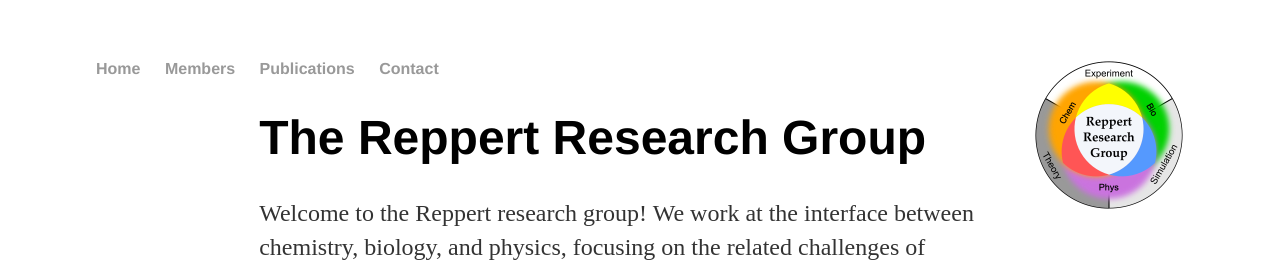
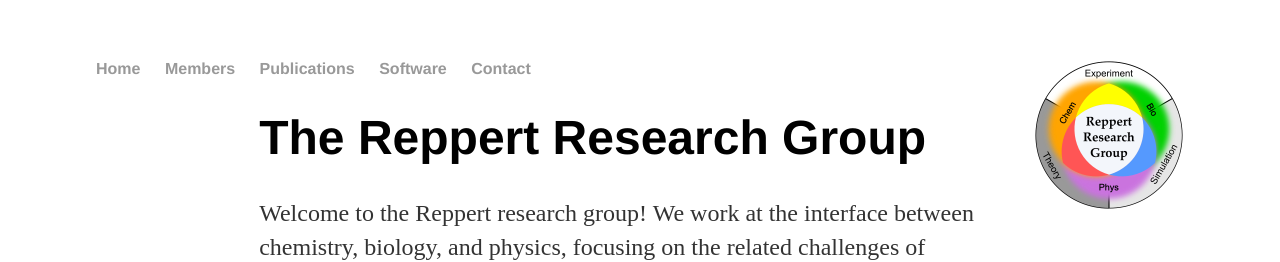
Before and after one commit to mreppert/mreppert.github.io, a Jekyll site: the page built from index.html, in a window 1280 px wide. Shown: the top 262 px of the page. Built offline with Jekyll 4.4.1, drawn with Linux system fonts in a browser that asks for light colours.

Commit message:
Update default.html

```diff
--- a/_layouts/default.html
+++ b/_layouts/default.html
@@ -11,6 +11,7 @@
 	        		<li><a href="/">Home</a></li>
 		        	<li><a href="/members">Members</a></li>
 				<li><a href="/publications">Publications</a></li>
+				<li><a href="/software">Software</a></li>
 				<li><a href="/contact">Contact</a></li>
 			</ul>
 			</nav>
```
